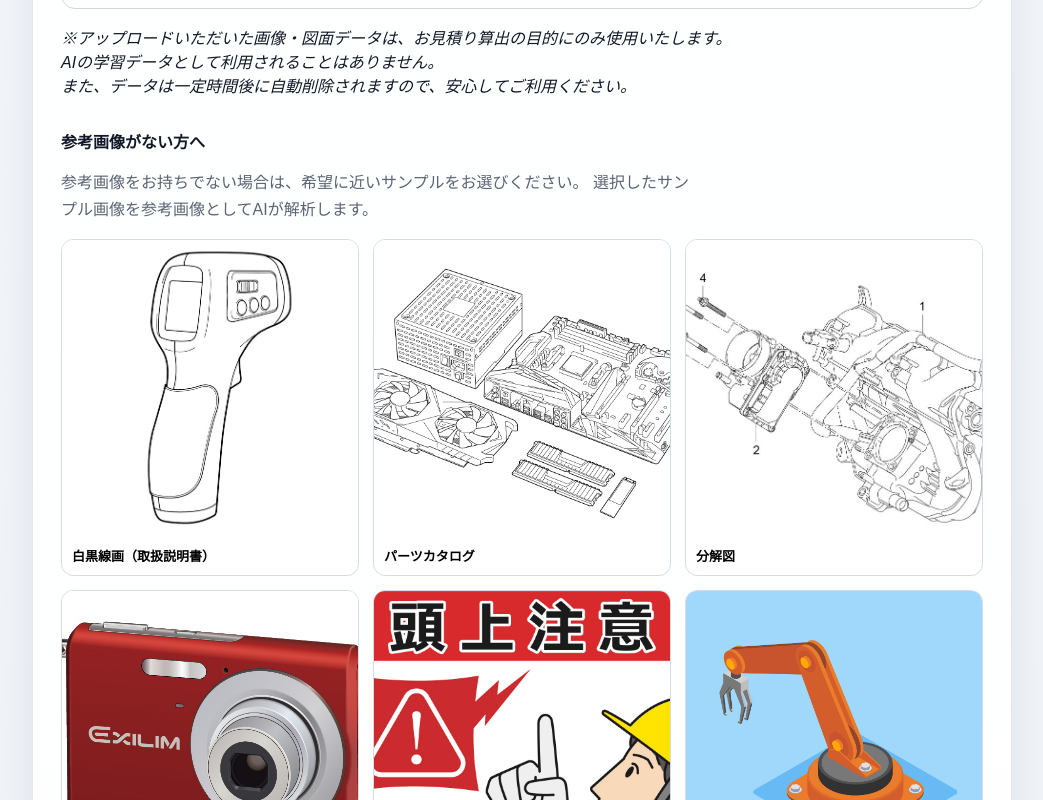
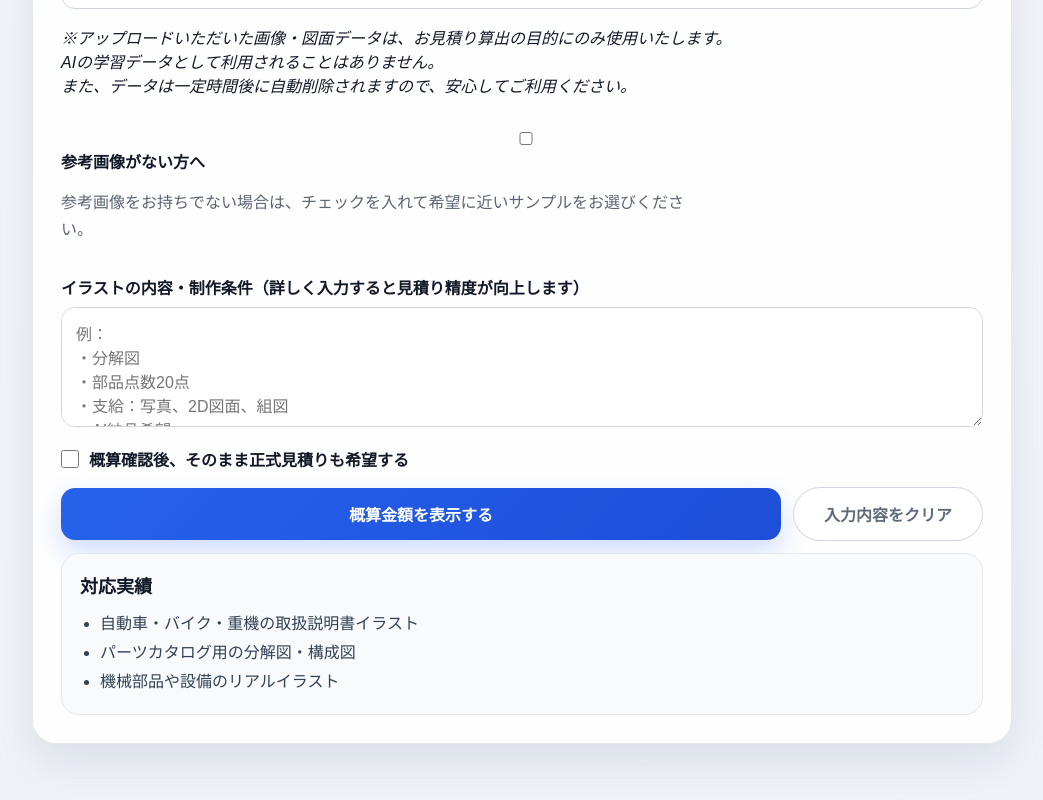
Before and after one commit to k-hioki-source/ai-estimate, a Next.js app: page / in a window 1280 px wide. Shown: the part 2340-3140 px from the top of the page, without its empty margins (118-1161 px from the left). Built offline with nearby package versions, Linux system fonts and the light colour scheme.

Commit message:
Update EstimateForm.tsx

```diff
--- a/components/EstimateForm.tsx
+++ b/components/EstimateForm.tsx
@@ -43,6 +43,7 @@ function difficultyLabel(score: number) {
 
 export default function EstimateForm() {
   const [selectedSample, setSelectedSample] = useState<string | null>(null);
+  const [showSamplePanel, setShowSamplePanel] = useState(false);
   const [loading, setLoading] = useState(false);
   const [companyName, setCompanyName] = useState('');
 const [customerName, setCustomerName] = useState('');
@@ -666,12 +667,21 @@ async function handleFormalQuoteRequest() {
 
 
 <div className="gridSpan2">
-  <label>参考画像がない方へ</label>
+  <label className="sampleToggleLabel">
+    <input
+      type="checkbox"
+      checked={showSamplePanel}
+      onChange={(e) => setShowSamplePanel(e.target.checked)}
+    />
+    <span>参考画像がない方へ</span>
+  </label>
+
   <p className="muted compactText">
-    参考画像をお持ちでない場合は、希望に近いサンプルをお選びください。
-    選択したサンプル画像を参考画像としてAIが解析します。
+    参考画像をお持ちでない場合は、チェックを入れて希望に近いサンプルをお選びください。
   </p>
 
+  {showSamplePanel ? (
+    <>
       <div className="sampleGrid">
         {sampleImages.map((sample) => (
           <button
@@ -695,6 +705,8 @@ async function handleFormalQuoteRequest() {
 
       {selectedSample ? (
         <input type="hidden" name="sampleImagePath" value={selectedSample} />
+      ) : null}
+    </>
   ) : null}
 </div>
 </div>
```
Lines whose indentation alone changed are shown as unchanged.
